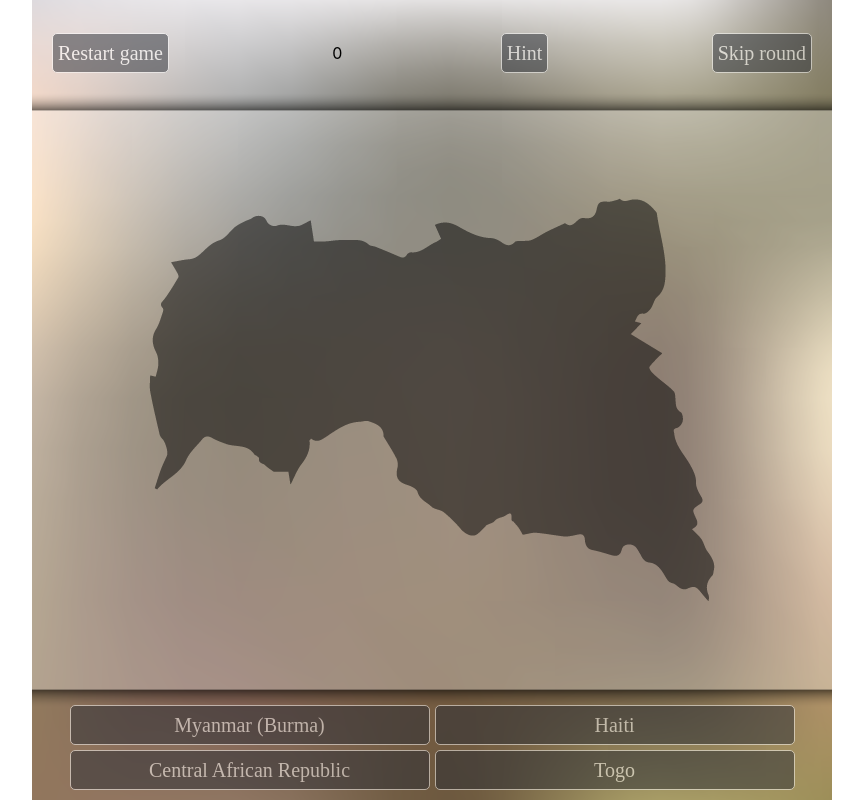
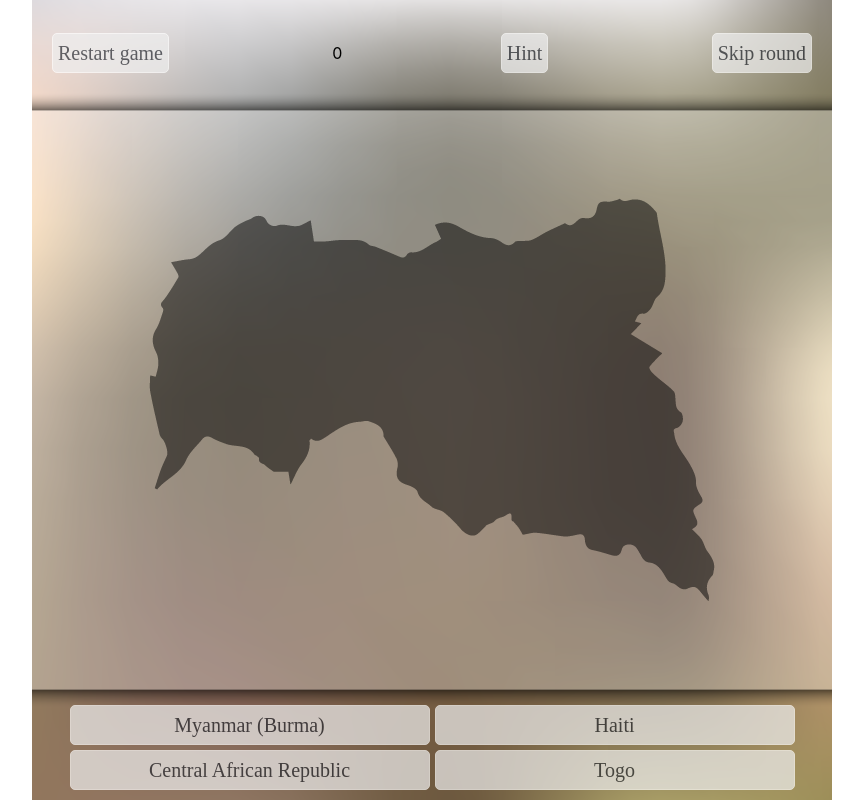
Before and after one commit to skyPneuma/react-game-old, a React (Create React App) app: page / in a window 1280 px wide. Both pictures are taken after a click on the button "Start game". Shown: the whole page, without its empty margins (208-1071 px from the left). Built offline with nearby package versions, Linux system fonts and the light colour scheme; a web font is replaced by a local one.

Commit message:
refactor: correct buttons styles

```diff
--- a/src/components/Game.js
+++ b/src/components/Game.js
@@ -28,7 +28,8 @@ const Game = () => {
 
 	const nextLevel = () => {
 		setRandomAnswers();
-		setRightAnswer(Math.floor(Math.random() * 4))
+		setRightAnswer(Math.floor(Math.random() * 4));
+		setScores(scores - 1);
 	};
 
 	const onChooseAnswer = index => {
@@ -43,8 +44,8 @@ const Game = () => {
 	};
 
 	const restartGame = () => {
+		nextLevel();
 		setScores(0);
-
 	};
 
 	return <div className="wrapper">
@@ -52,14 +53,16 @@ const Game = () => {
 			<div className="buttons top_buttons__box">
 				<button className="top__btn" onClick={() => restartGame()}>Restart game</button>
 				<span>{scores}</span>
-				<button className="top__btn">Hint</button>
-				<button className="top__btn" onClick={() => nextLevel()}>Skip round</button>
+				<button className={`top__btn ${scores >= 10 ? 'disabled' : null}`}>Hint</button>
+				<button className={`top__btn ${scores >= 10 ? 'disabled' : null}`} onClick={() => nextLevel()}>Skip round</button>
 			</div>
 			<div className="country_field">
 				<img className="country_img" src={process.env.PUBLIC_URL + `./img/countries/${answers[rightAnswer]?.value}.png`} alt=""/>
 			</div>
 			<div className="buttons buttons_bottom">
-				{answers.map((item, index) => <button onClick={() => onChooseAnswer(index)} key={index} className="btn__answer">{item.label}</button>)}
+				{answers.map((item, index) => <button onClick={() => onChooseAnswer(index)}
+				                                      key={index}
+				                                      className={`btn__answer ${scores >= 10 ? 'disabled' : null}`}>{item.label}</button>)}
 			</div>
 		</div>
 	</div>;
--- a/src/components/styles.scss
+++ b/src/components/styles.scss
@@ -19,14 +19,14 @@
 
   button {
     font-family: 'Akaya Telivigala', cursive;
-    color: white;
+    color: #282c34;
     font-size: 20px;
     padding: 5px;
     cursor: pointer;
     border-radius: 5px;
-    background: #282c34;
+    //background: #282c34;
     border: 1px solid white;
-    opacity: .5;
+    opacity: .7;
 
     &:hover {
       opacity: .9;
@@ -79,3 +79,9 @@
 .country_img {
   width: 100%;
 }
+
+.disabled {
+  pointer-events: none;
+  color: #5d656e !important;
+  opacity: .5!important;
+}
```
